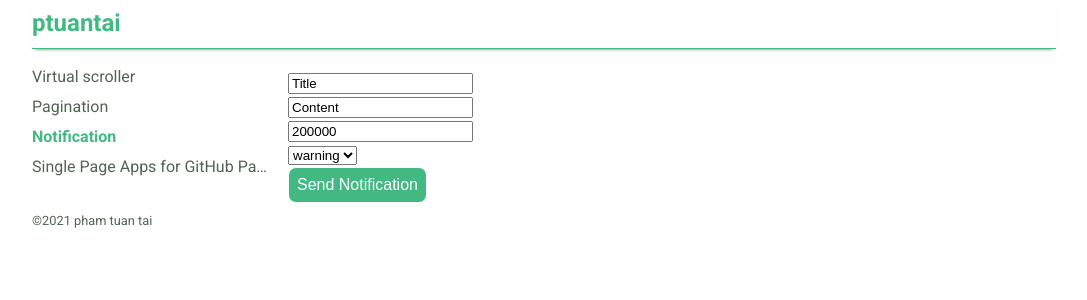
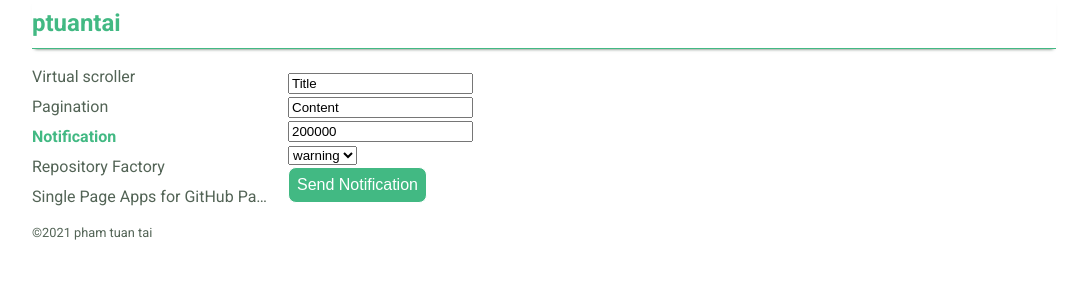
Before and after one commit to tuantai43/study, a Vue app: page /study/notification in a window 1280 px wide. Shown: the top 300 px of the page, without its empty margins (96-1183 px from the left). Built offline with nearby package versions, Linux system fonts and the light colour scheme.

Commit message:
repository factory

```diff
--- a/src/components/TheSidebar.vue
+++ b/src/components/TheSidebar.vue
@@ -28,6 +28,10 @@ export default {
                 index: 'notification',
             },
             {
+                text: 'Repository Factory',
+                index: 'repository-factory',
+            },
+            {
                 text: 'Single Page Apps for GitHub Pages',
                 index: 'single-page-app-for-github-pages',
             },
--- /dev/null
+++ b/src/repositories/base-repository.js
@@ -0,0 +1,8 @@
+import repository from './repository';
+
+export class BaseRepository {
+    constructor(resource) {
+        this.resource = resource;
+        this.get = () => repository.get(this.resource);
+    }
+}
--- /dev/null
+++ b/src/repositories/post-repository.js
@@ -0,0 +1,7 @@
+import { BaseRepository } from './base-repository';
+
+export class PostRepository extends BaseRepository {
+    constructor() {
+        super('/post');
+    }
+}
--- /dev/null
+++ b/src/repositories/repository-factory.js
@@ -0,0 +1,11 @@
+import { PostRepository } from './post-repository';
+
+const repositories = {
+    posts: new PostRepository(),
+};
+
+const RepositoryFactory = {
+    get: (name) => repositories[name],
+};
+
+export default RepositoryFactory;
--- /dev/null
+++ b/src/repositories/repository.js
@@ -0,0 +1,9 @@
+import axios from 'axios';
+
+const baseDomain = 'http://localhost:3000';
+const baseUrl = `${baseDomain}/api`;
+
+export default axios.create({
+    baseURL: baseUrl,
+    headers: {},
+});
--- a/src/router/routes.js
+++ b/src/router/routes.js
@@ -4,6 +4,7 @@ import Home from './views/Home.vue';
 import routesVirtualScroller from './views/virtual-scroller/routes';
 import routesPagination from './views/pagination/routes';
 import routesNotification from './views/notification/routes';
+import routesFactory from './views/repository-factory/routes';
 const routes = [
     {
         path: '/',
@@ -17,6 +18,7 @@ const routes = [
             ...routesVirtualScroller,
             ...routesPagination,
             ...routesNotification,
+            ...routesFactory,
             {
                 path: '/single-page-app-for-github-pages',
                 component: () => import('./views/SinglePageAppGithub.vue'),
--- /dev/null
+++ b/src/router/views/repository-factory/FactoryDemo.vue
@@ -0,0 +1,16 @@
+<template>
+    <base-tutorial-page title="Repository Factory"> </base-tutorial-page>
+</template>
+<script>
+import RepositoryFactory from '../../../repositories/repository-factory';
+
+export default {
+    setup() {
+        const postRepository = RepositoryFactory.get('posts');
+        postRepository
+            .get()
+            .then((res) => console.log(res.data))
+            .catch((err) => console.log(err));
+    },
+};
+</script>
--- /dev/null
+++ b/src/router/views/repository-factory/FactoryIndex.vue
@@ -0,0 +1,13 @@
+<template>
+    <base-tutorial-page>
+        <factory-demo />
+    </base-tutorial-page>
+</template>
+<script>
+import { defineAsyncComponent } from '@vue/runtime-core';
+export default {
+    components: {
+        FactoryDemo: defineAsyncComponent(() => import('./FactoryDemo.vue')),
+    },
+};
+</script>
--- /dev/null
+++ b/src/router/views/repository-factory/routes.js
@@ -0,0 +1,8 @@
+const routesFactory = [
+    {
+        path: '/repository-factory',
+        component: () => import('./FactoryIndex.vue'),
+    },
+];
+
+export default routesFactory;
```
